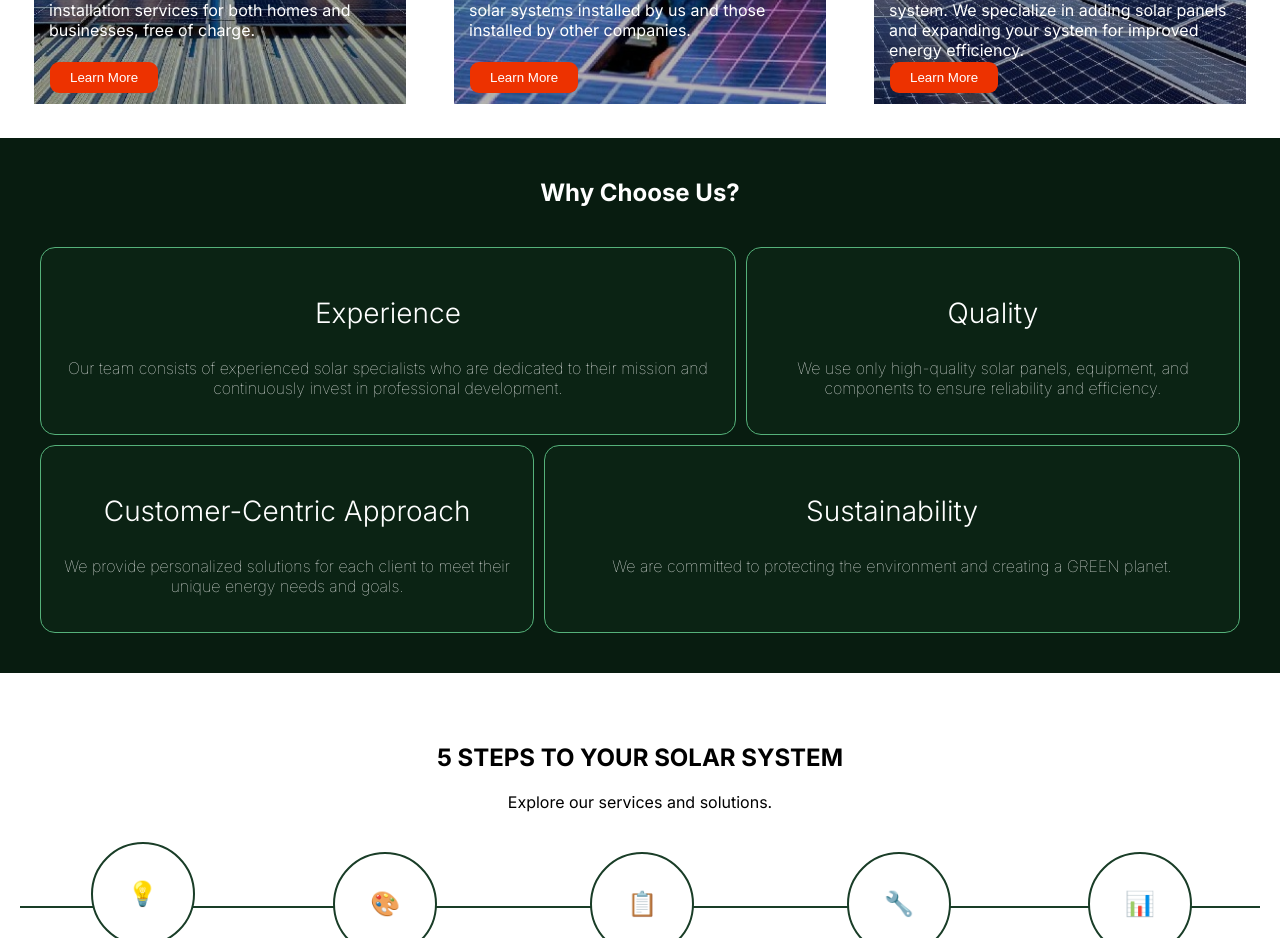
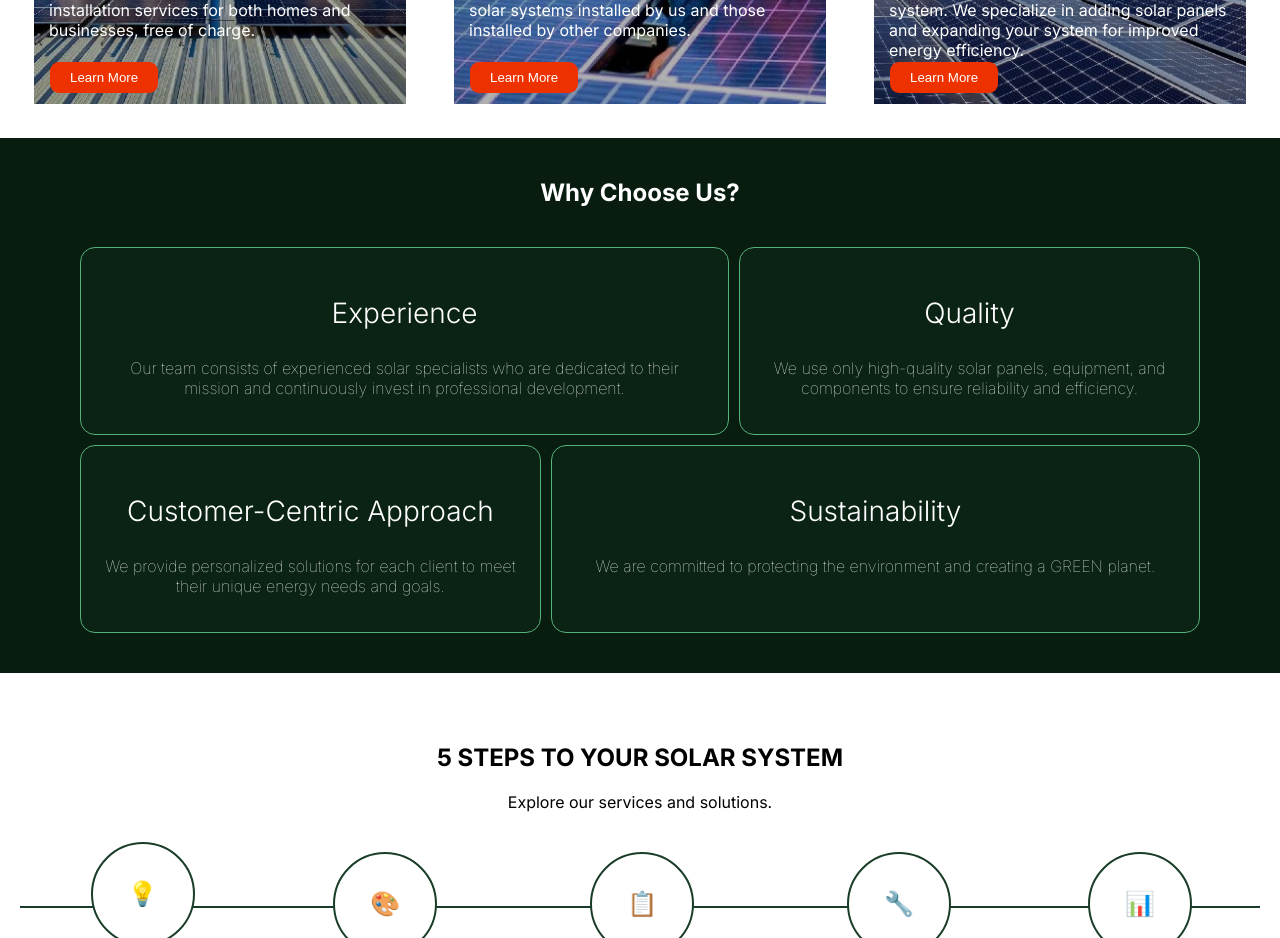
Before and after one commit to Birdman1104/evosolar-website, a Vue app: page / in a window 1280 px wide. Shown: the part 1200-2138 px from the top of the page. Built offline with nearby package versions, Linux system fonts and the light colour scheme.

Commit message:
Renaming.

```diff
--- a/src/App.vue
+++ b/src/App.vue
@@ -2,9 +2,9 @@
   <div id="app">
     <Header />
     <Services />
-    <BlocksSection />
+    <WhyChooseUs />
     <OfferSection />
-    <CasesSection />
+    <OurProjects />
     <PartnersSection />
     <CalculatorSection />
     <ContactsSection />
@@ -17,10 +17,10 @@
 <script>
 import Header from './components/HeaderComponent.vue';
 import Services from './components/ServicesComponent.vue';
-import BlocksSection from './components/BlocksSection.vue';
+import WhyChooseUs from './components/WhyChooseUs.vue';
 import OfferSection from './components/OfferSection.vue';
 import CalculatorButton from './components/CalculatorButton.vue';
-import CasesSection from './components/CasesSection.vue';
+import OurProjects from './components/OurProjects.vue';
 import CalculatorSection from './components/CalculatorSection.vue';
 import PartnersSection from './components/PartnersSection.vue';
 import ContactsSection from './components/ContactsSection.vue';
@@ -31,12 +31,12 @@ export default {
   components: {
     Header,
     Services,
-    BlocksSection,
+    WhyChooseUs,
     OfferSection,
     CalculatorButton,
     CalculatorSection,
     PartnersSection,
-    CasesSection,
+    OurProjects,
     ContactsSection,
     EmailContact,
     FooterComponent,
--- a/src/components/CasesSection.vue
+++ b/src/components/OurProjects.vue
@@ -18,7 +18,7 @@
                     <div class="unit-tools">
                         <div class="unit" v-for="(unit, index) in block.units" :key="index">
                             <div class="units-icon"><img :src=toolIcon alt="?"><span class="unit-name">{{ unit
-                                    }}</span></div>
+                            }}</span></div>
                         </div>
                     </div>
                 </div>
--- a/src/components/BlocksSection.vue
+++ b/src/components/WhyChooseUs.vue
@@ -28,7 +28,7 @@ export default {
 <style scoped>
 .blocks-section {
   background: #081C10;
-  padding: 20px;
+  padding: 20px 60px;
 
 }
 
```
